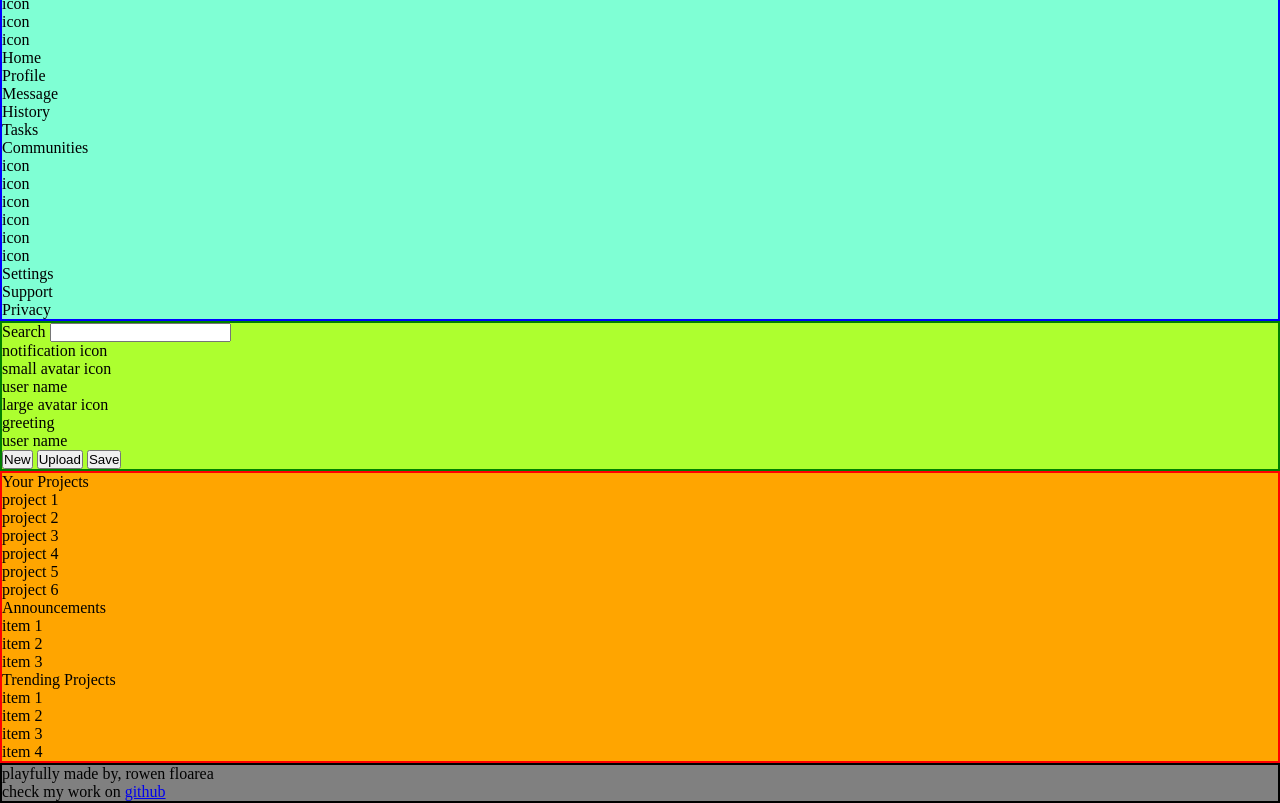
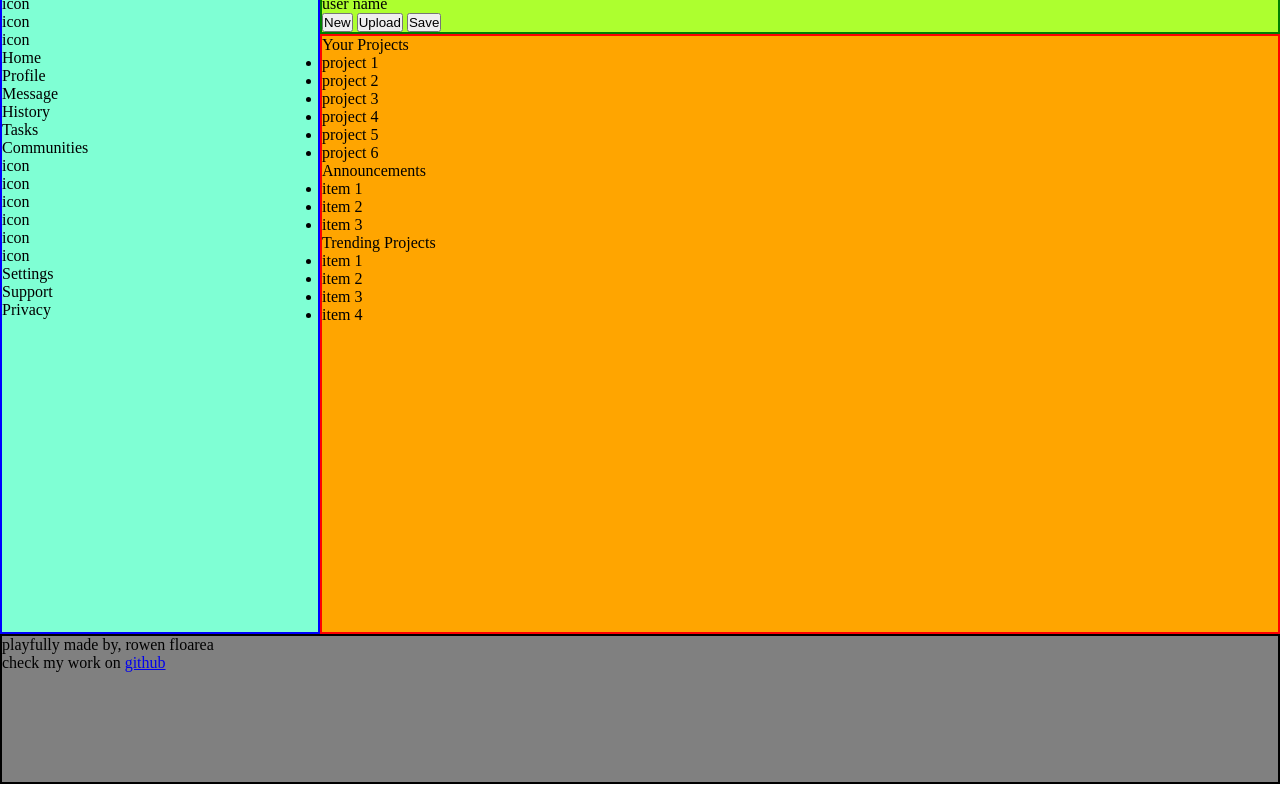
Before and after one commit to rfloarea/dashboard-practice, a plain HTML site: page index.html in a window 1280 px wide. Shown: the part 116-919 px from the top of the page. Drawn offline with Linux system fonts and the light colour scheme.

Commit message:
style: basic page layout

```diff
--- a/index.html
+++ b/index.html
@@ -8,7 +8,7 @@
 </head>
 <body>
 
-    <div class="sidenav-container">
+    <div class="nav-container">
         <div class="nav-title">
             <p>icon</p>
             <h1>Dashboard</h1>
--- a/style.css
+++ b/style.css
@@ -3,22 +3,36 @@
     padding: 0;
 }
 
-.sidenav-container {
+body {
+    display: grid;
+    grid-template-columns: 1fr 3fr;
+    grid-template-rows: 1fr 4fr 1fr;
+}
+
+.nav-container {
     border: 2px solid blue;
     background-color: aquamarine;
+    grid-column: 1;
+    grid-row: 1 / 3;
 }
 
 .header-container {
     border: 2px solid green;
     background-color: greenyellow;
+    grid-column: 2;
+    grid-row: 1;
 }
 
 .main-container {
     border: 2px solid red;
     background-color: orange;
+    grid-column: 2;
+    grid-row: 2;
 }
 
 .footer {
     border: 2px solid black;
     background-color: gray;
+    grid-column: 1 / 3;
+    grid-row: 3;
 }
```
